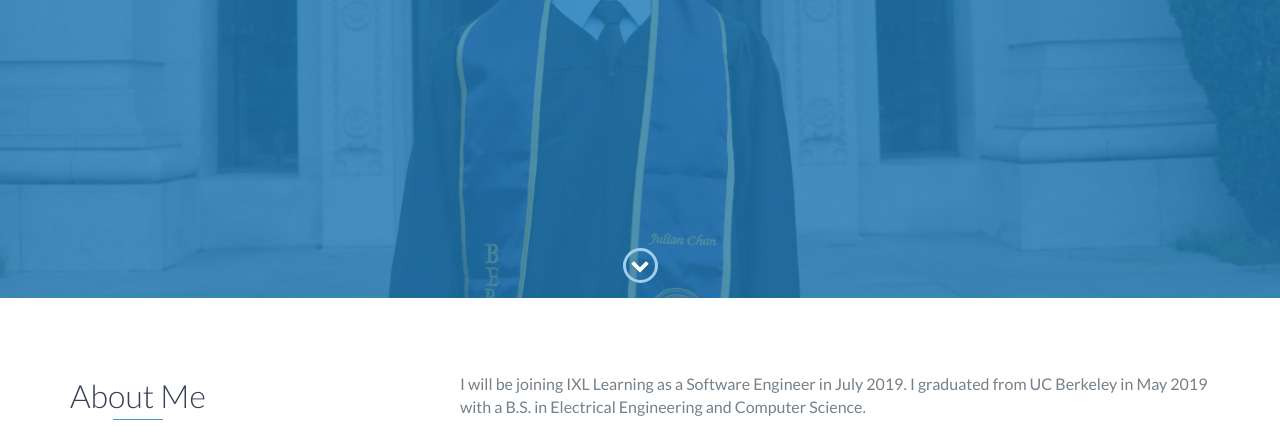
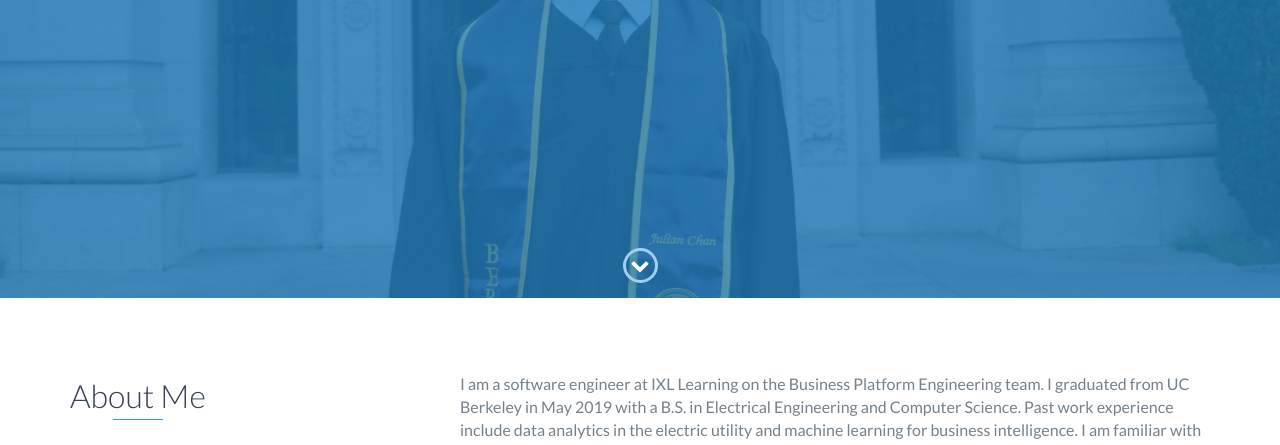
Before and after one commit to julian-chan/julian-chan.github.io, a website: page index.html in a window 1280 px wide. Shown: the part 502-947 px from the top of the page. Drawn offline with nearby package versions, Linux system fonts and the light colour scheme.

Commit message:
updated details

```diff
--- a/index.html
+++ b/index.html
@@ -85,7 +85,10 @@
                 </div>
                 <div class="col-md-8">
                     <p>
-                        I will be joining IXL Learning as a Software Engineer in July 2019. I graduated from UC Berkeley in May 2019 with a B.S. in Electrical Engineering and Computer Science.
+                        I am a software engineer at IXL Learning on the Business Platform Engineering team.
+			I graduated from UC Berkeley in May 2019 with a B.S. in Electrical Engineering and Computer Science.
+			Past work experience include data analytics in the electric utility and machine learning for business intelligence.
+			I am familiar with Python, Java, Javascript, and SQL.
                     </p>
                 </div>
             </div>
@@ -134,7 +137,7 @@
             <h3>University of California, Berkeley</h3>
             <span class="education-date">August 2015 - May 2019</span>
             <h4>Bachelor of Science in Electrical Engineering and Computer Science</h4>
-            <h4><b>GPA:</b> 3.57</h4>
+            <h4><b>GPA:</b> 3.59</h4>
 
             <h4><b>Coursework:</b></h4>
             <ul>
@@ -234,6 +237,7 @@
         <ul>
             <li>Python</li>
             <li>Java</li>
+	    <li>Javascript</li>
             <li>SQL</li>
             <li>Windows</li>
             <li>Git</li>
```
